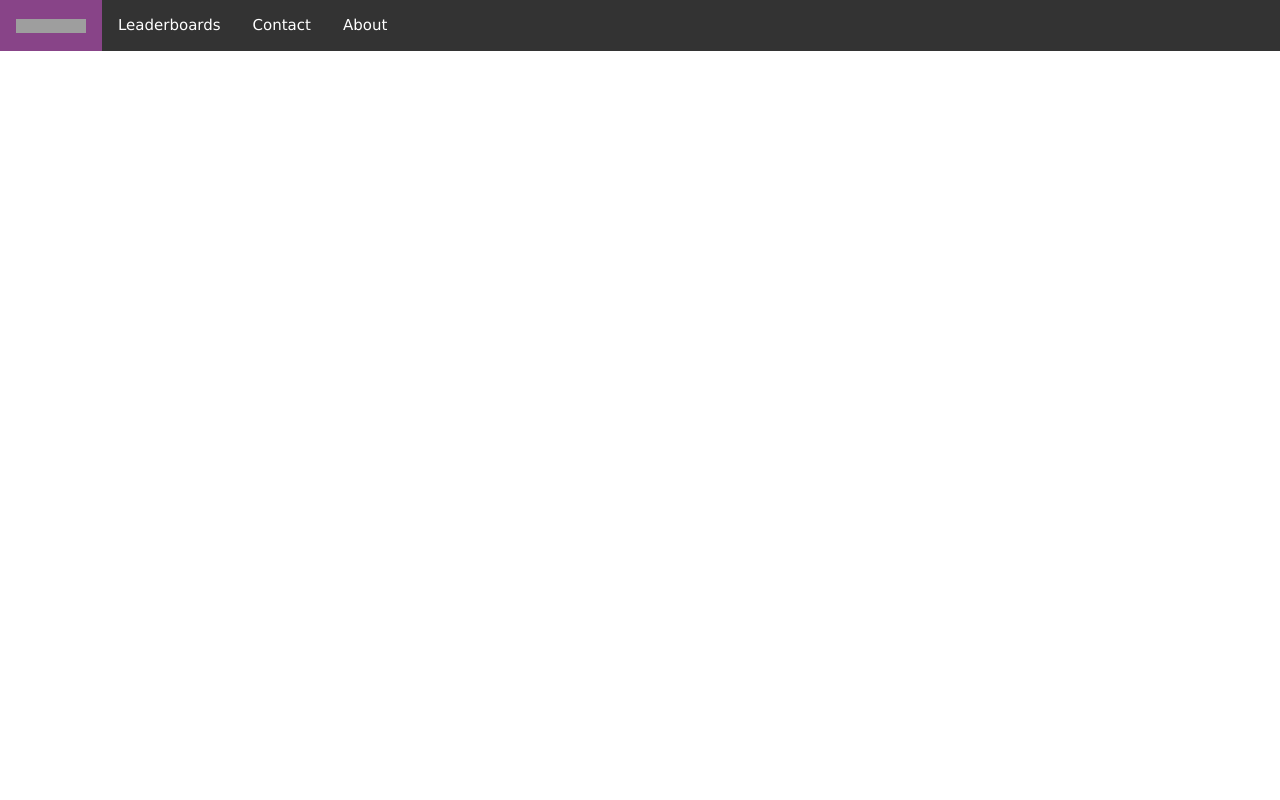
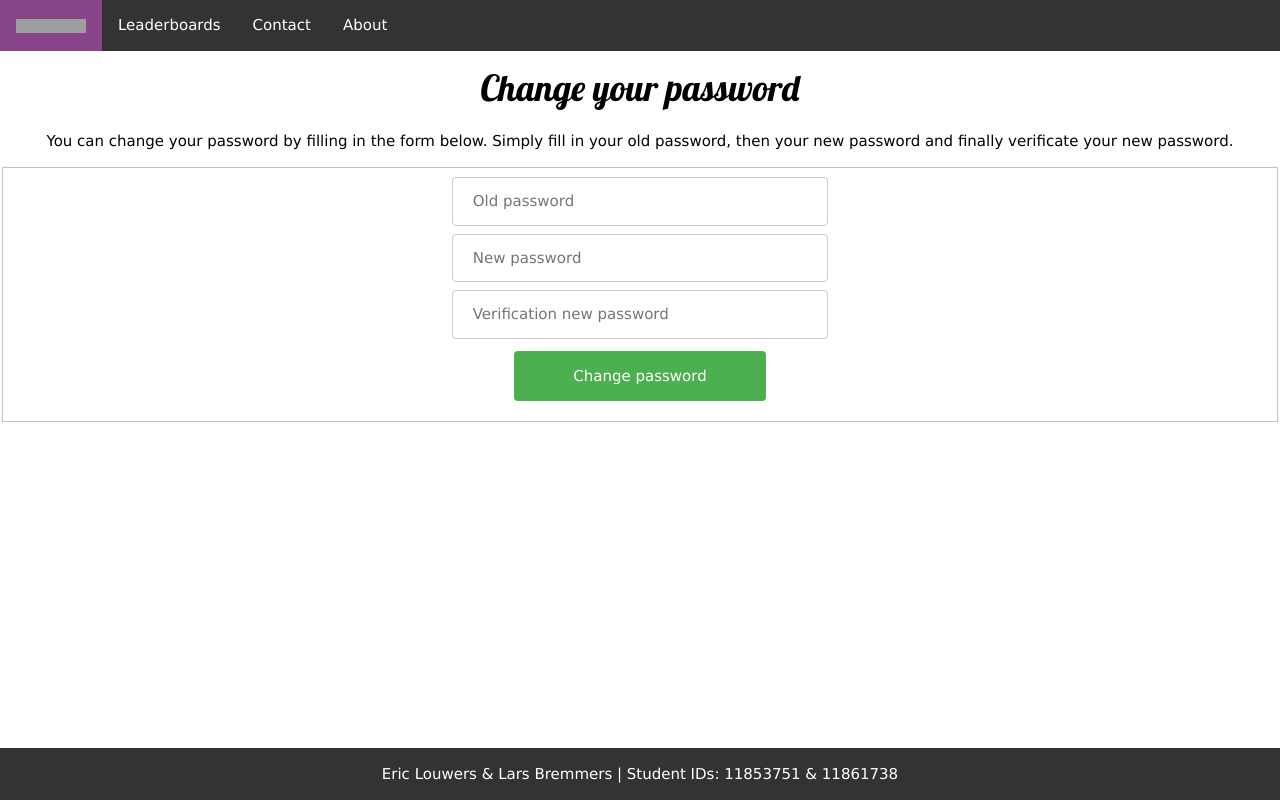
Before and after one commit to Erebeer/Technisch-Ontwerp, a Flask app: page /changepassword in a window 1280 px wide. Run offline with Flask 2, Linux system fonts and the light colour scheme; some libraries are stand-ins or nearby versions; grey boxes are pictures that could not be loaded.

Commit message:
Footer toegevoegd, daarnaast allerlei minor changes

```diff
--- a/static/testlayout2.css
+++ b/static/testlayout2.css
@@ -141,3 +141,13 @@ body, html {
 p {
     text-align:center;
 }
+
+.footer {
+   position: fixed;
+   left: 0;
+   bottom: 0;
+   width: 100%;
+   background-color: #333;
+   color: white;
+   text-align: center;
+}
--- a/templates/changepassword.html
+++ b/templates/changepassword.html
@@ -2,5 +2,26 @@
 {% extends "layout.html" %}
 
 {% block main%}
+<h1 class="hoofd">Change your password</h1>
+<p>You can change your password by filling in the form below. Simply fill in your old password, then your new password and finally verificate your new password.</p>
 
+
+<div style="text-align:center;">
+<form action="{{ url_for('changepassword') }}" method="post">
+        <fieldset class="midden">
+            <div class="form-group">
+                <input class="form-control" name="oldpassword" placeholder="Old password" type="password"/>
+            </div>
+             <div class="form-group">
+                <input class="form-control" name="newpassword" placeholder="New password" type="password"/>
+            </div>
+            <div class="form-group">
+                <input class="form-control" name="verificationpassword" placeholder="Verification new password" type="password"/>
+            </div>
+            <div class="form-group">
+                <button class="btn btn-default" type="submit">Change password</button>
+            </div>
+        </fieldset>
+    </form>
+</div>
 {% endblock %}
--- a/templates/layout.html
+++ b/templates/layout.html
@@ -26,12 +26,12 @@
 {% if session.user_id %}
 <ul>
     <li><a href="{{ url_for('home') }}"><img src="https://upload.wikimedia.org/wikipedia/en/archive/2/27/20100328194043%21Trivia.png" width="70" height="14"></img></a></li>
+    <li><a href="{{ url_for('index') }}">Play</a></li>
     <li><a href="{{ url_for('leaderboards') }}">Leaderboards</a></li>
-    <li><a href="{{ url_for('index') }}">Play</a></li>
-    <li style="float:right"><a href="/settings">Settings</a></li>
-    <li style="float:right"><a class= "logout" href="/logout">Hi! {{session['username']}}</a></li>
     <li><a href="/contact">Contact</a></li>
     <li><a href="/about">About</a></li>
+    <li style="float:right"><a class= "logout" href="/logout">Logout</a></li>
+    <li style="float:right"><a href="/settings">Settings</a></li>
 </ul>
 {% elif not session.logged_in %}
 <ul>
@@ -42,10 +42,13 @@
 </ul>
  {% endif %}
 
-<!-- Homepage -->
+<!-- Main block -->
             <main>
                 {% block main %}{% endblock %}
             </main>
 
+<div class="footer">
+  <p>Eric Louwers & Lars Bremmers | Student IDs: 11853751 & 11861738</p>
+</div>
 </body>
 </html>
--- a/templates/login.html
+++ b/templates/login.html
@@ -13,8 +13,8 @@
 
 {% elif not session.logged_in %}
  <h1 class="hoofd">Login test</h1>
- <p class="midden">Fill in your username and password to login. If you haven't registered yet, click <a href="/register">here</a> to register.</p>
- <form action="{{ url_for('login') }}" method="post">
+ <p>Fill in your username and password to login. If you haven't registered yet, click <a href="/register">here</a> to register.</p>
+ <form action="{{ url_for('login') }}" method="post" style="text-align:center;">
         <fieldset class="midden">
             <div class="form-group">
                 <input autocomplete="off" autofocus class="form-control" name="username" placeholder="Username" type="text"/>
--- a/templates/question01.html
+++ b/templates/question01.html
@@ -5,6 +5,7 @@
 {% endblock %}
 
 {% block main %}
+<div style="text-align:center;">
     <h1 class="hoofd">Question: {{ question }}</h1>
     <h1>Answer: {{ answer }}</h1>
     <h1>Score: {{ score }}</h1>
@@ -20,5 +21,5 @@
         </form>
 
      <li><a href="{{ url_for('results') }}">Quit</a></li>
-
+</div>
 {% endblock %}
--- a/templates/question010.html
+++ b/templates/question010.html
@@ -5,6 +5,7 @@
 {% endblock %}
 
 {% block main %}
+<div style="text-align:center;">
     <h1 class="hoofd">Question: {{ question }}</h1>
     <h1>Answer: {{ answer }}</h1>
     <h1>Score: {{ score }}</h1>
@@ -19,5 +20,5 @@
             </fieldset>
         </form>
      <li><a href="{{ url_for('results') }}">Next</a></li>
-
+</div>
 {% endblock %}
--- a/templates/question02.html
+++ b/templates/question02.html
@@ -5,6 +5,7 @@
 {% endblock %}
 
 {% block main %}
+<div style="text-align:center;">
     <h1 class="hoofd">Question: {{ question }}</h1>
     <h1>Answer: {{ answer }}</h1>
     <h1>Score: {{ score }}</h1>
@@ -19,5 +20,5 @@
             </fieldset>
         </form>
      <li><a href="{{ url_for('question03') }}">Next</a></li>
-
+</div>
 {% endblock %}
--- a/templates/question03.html
+++ b/templates/question03.html
@@ -5,6 +5,7 @@
 {% endblock %}
 
 {% block main %}
+<div style="text-align:center;">
     <h1 class="hoofd">Question: {{ question }}</h1>
     <h1>Answer: {{ answer }}</h1>
     <h1>Score: {{ score }}</h1>
@@ -19,5 +20,5 @@
             </fieldset>
         </form>
      <li><a href="{{ url_for('results') }}">Next</a></li>
-
+</div>
 {% endblock %}
--- a/templates/question04.html
+++ b/templates/question04.html
@@ -5,6 +5,7 @@
 {% endblock %}
 
 {% block main %}
+<div style="text-align:center;">
     <h1 class="hoofd">Question: {{ question }}</h1>
     <h1>Answer: {{ answer }}</h1>
     <h1>Score: {{ score }}</h1>
@@ -19,5 +20,5 @@
             </fieldset>
         </form>
      <li><a href="{{ url_for('results') }}">Next</a></li>
-
+</div>
 {% endblock %}
--- a/templates/question05.html
+++ b/templates/question05.html
@@ -5,6 +5,7 @@
 {% endblock %}
 
 {% block main %}
+<div style="text-align:center;">
     <h1 class="hoofd">Question: {{ question }}</h1>
     <h1>Answer: {{ answer }}</h1>
     <h1>Score: {{ score }}</h1>
@@ -19,5 +20,5 @@
             </fieldset>
         </form>
      <li><a href="{{ url_for('results') }}">Next</a></li>
-
+</div>
 {% endblock %}
--- a/templates/question06.html
+++ b/templates/question06.html
@@ -5,6 +5,7 @@
 {% endblock %}
 
 {% block main %}
+<div style="text-align:center;">
     <h1 class="hoofd">Question: {{ question }}</h1>
     <h1>Answer: {{ answer }}</h1>
     <h1>Score: {{ score }}</h1>
@@ -19,5 +20,5 @@
             </fieldset>
         </form>
      <li><a href="{{ url_for('results') }}">Next</a></li>
-
+</div>
 {% endblock %}
--- a/templates/question07.html
+++ b/templates/question07.html
@@ -5,6 +5,7 @@
 {% endblock %}
 
 {% block main %}
+<div style="text-align:center;">
     <h1 class="hoofd">Question: {{ question }}</h1>
     <h1>Answer: {{ answer }}</h1>
     <h1>Score: {{ score }}</h1>
@@ -19,5 +20,5 @@
             </fieldset>
         </form>
      <li><a href="{{ url_for('results') }}">Next</a></li>
-
+</div>
 {% endblock %}
--- a/templates/question08.html
+++ b/templates/question08.html
@@ -5,6 +5,7 @@
 {% endblock %}
 
 {% block main %}
+<div style="text-align:center;">
     <h1 class="hoofd">Question: {{ question }}</h1>
     <h1>Answer: {{ answer }}</h1>
     <h1>Score: {{ score }}</h1>
@@ -19,5 +20,5 @@
             </fieldset>
         </form>
      <li><a href="{{ url_for('results') }}">Next</a></li>
-
+</div>
 {% endblock %}
--- a/templates/question09.html
+++ b/templates/question09.html
@@ -5,6 +5,7 @@
 {% endblock %}
 
 {% block main %}
+<div style="text-align:center;">
     <h1 class="hoofd">Question: {{ question }}</h1>
     <h1>Answer: {{ answer }}</h1>
     <h1>Score: {{ score }}</h1>
@@ -19,5 +20,5 @@
             </fieldset>
         </form>
      <li><a href="{{ url_for('results') }}">Next</a></li>
-
+</div>
 {% endblock %}
--- a/templates/register.html
+++ b/templates/register.html
@@ -5,8 +5,8 @@
 {% endblock %}
 
 {% block main %}
-   <h1 class="hoofd">Register test</h1>
-<p class="midden">Please fill in your information to register. Make sure to type in a valid e-mail address!</p>
+   <h1 class="hoofd">Register your account!</h1>
+   <p>Please fill in your information to register. Make sure to type in a valid e-mail address!</p>
     <form action="{{ url_for('register') }}" method="post">
         <fieldset class="midden">
             <div class="form-group">
```
Also changed, not shown: templates/home.html (+8 -11 lines), templates/results.html (+7 -2 lines), templates/settings.html (+4 -3 lines), templates/personal_information.html (deleted). Lines whose indentation alone changed are shown as unchanged.
